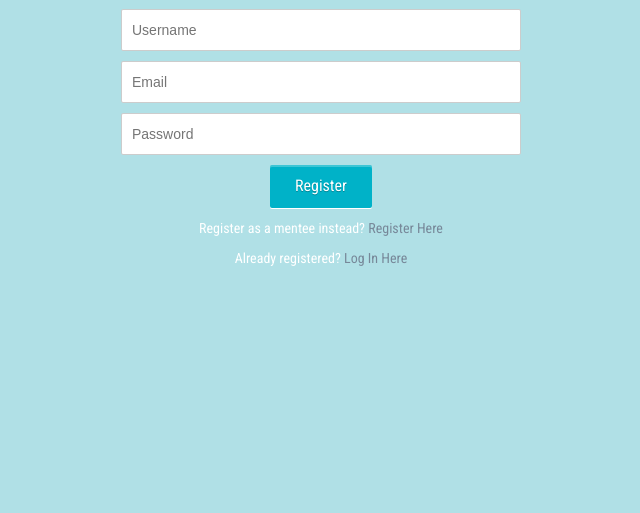
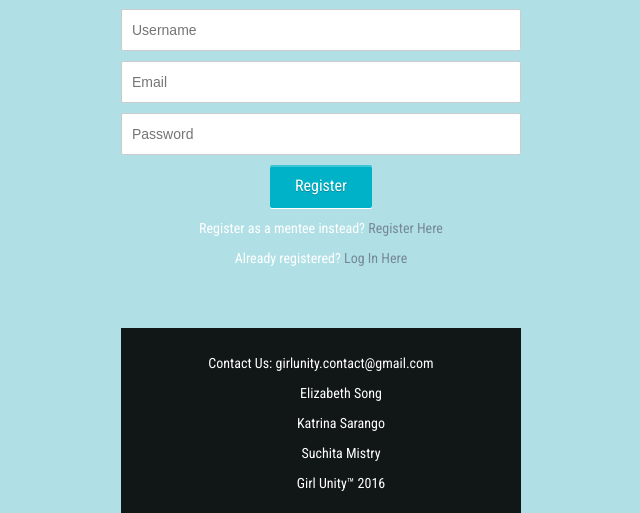
Before and after one commit to elizabethsong/girlunity, a PHP site: page /web/php/registration.php in a window 1280 px wide. Shown: the part 381-894 px from the top of the page, without its empty margins (319-959 px from the left). Before the commit the page ends 647 px from the top, so only its background shows below. Run offline with PHP 8.4, Linux system fonts and the light colour scheme; data that the repository does not hold is empty; some web fonts are replaced.

Commit message:
added footer to php

```diff
--- a/web/aboutus.html
+++ b/web/aboutus.html
@@ -77,7 +77,7 @@
 		<h4><b>ELIZABETH SONG</b> <img src="http://25.media.tumblr.com/c9d7e7bb1e0f59f5581eb25ec879749a/tumblr_msu2pt7tOz1scncwdo1_500.gif" height=100 width="100" frameBorder"0"> </h4>
 
 		<p>
-			Elizabeth Song is a fifteen year old incoming high-school junior who would like to major in business and computer science. Currently, her favorite TV show is "The 100". She also likes honey mustard and eel avocado sushi. Elizabeth is a Girl Scout and participates in her school's Future Business Leaders of America and Robotics. With Girls Who Code, Elizabeth has increased her knowledge in languages such as PHP (MYSQL database), HTML, CSS, Java, Python, and Arduino C++. A fun fact about Elizabeth is that her middle name is only two letters.
+			Elizabeth Song is a fifteen year old incoming high-school junior who would like to major in business and computer science. Currently, her favorite TV show is "The 100". She also likes honey mustard and eel avocado sushi. Elizabeth is a Girl Scout and participates in her school's Future Business Leaders of America and Robotics. With Girls Who Code, Elizabeth has increased her knowledge in languages such as PHP (MYSQL database), HTML, CSS, Java, Python, and Arduino C++. A fun fact about Elizabeth is that her middle name has only two letters.
 		</p>
 		<a href="#top"><p id="e">Top</p></a>
 
--- a/web/css/aboutus.css
+++ b/web/css/aboutus.css
@@ -131,6 +131,7 @@ footer {
     background-color: rgba(0,0,0,0.9);
     max-height: 100%;
     text-decoration: none;
+    text-align: center;
 
   }
 footer a:link, a:visited {
--- a/web/css/style.css
+++ b/web/css/style.css
@@ -106,3 +106,37 @@ h1{
 #needpadding{
 	padding-top: 10px;
 }
+footer {
+    background-color: rgba(0,0,0,0.9);
+    max-height: 100%;
+    text-decoration: none;
+    text-align: center;
+
+  }
+footer a:link, a:visited {
+    text-decoration: none;
+    color: white;
+}
+
+footer a:hover {
+    text-decoration: none;
+    color: yellow;
+}
+
+footer a:active {
+    text-decoration: none;
+    color: white;
+}
+
+container-fluid{
+    font-family: 'Roboto Condensed', sans-serif;
+    font-size: 10px;
+}
+
+#bottom{
+  padding-top: 25px;
+  padding-bottom: 10px;
+}
+#footerSep{
+	padding-bottom: 50px;
+}
--- a/web/php/registration.php
+++ b/web/php/registration.php
@@ -110,7 +110,15 @@
 </form>
 
 <p id="needpadding">Register as a mentee instead? <a href='registrationMentee.php'>Register Here</a></p>
-<p>Already registered? <a href='login.php'>Log In Here</a></p>
+<p id="footerSep">Already registered? <a href='login.php'>Log In Here</a></p>
+
+        <footer class="container-fluid text-center" id="bottom">
+          <p id="contact">Contact Us: <a href="mailto:girlunity.contact@gmail.com">girlunity.contact@gmail.com</a></p>
+          <ul>Elizabeth Song</ul>
+          <ul>Katrina Sarango</ul>
+          <ul>Suchita Mistry</ul>
+          <ul><a id="nolink" href="aboutus_funny.html">Girl Unity™ 2016</a></ul>
+        </footer>
 </div>
 <?php } ?>
 </body>
```
Also changed, not shown: web/php/dashboard.php (+9 -1 lines), web/php/index.php (+9 -1 lines), web/php/login.php (+9 -1 lines), web/php/message.php (+9 -1 lines), web/php/registrationMentee.php (+9 -1 lines).
